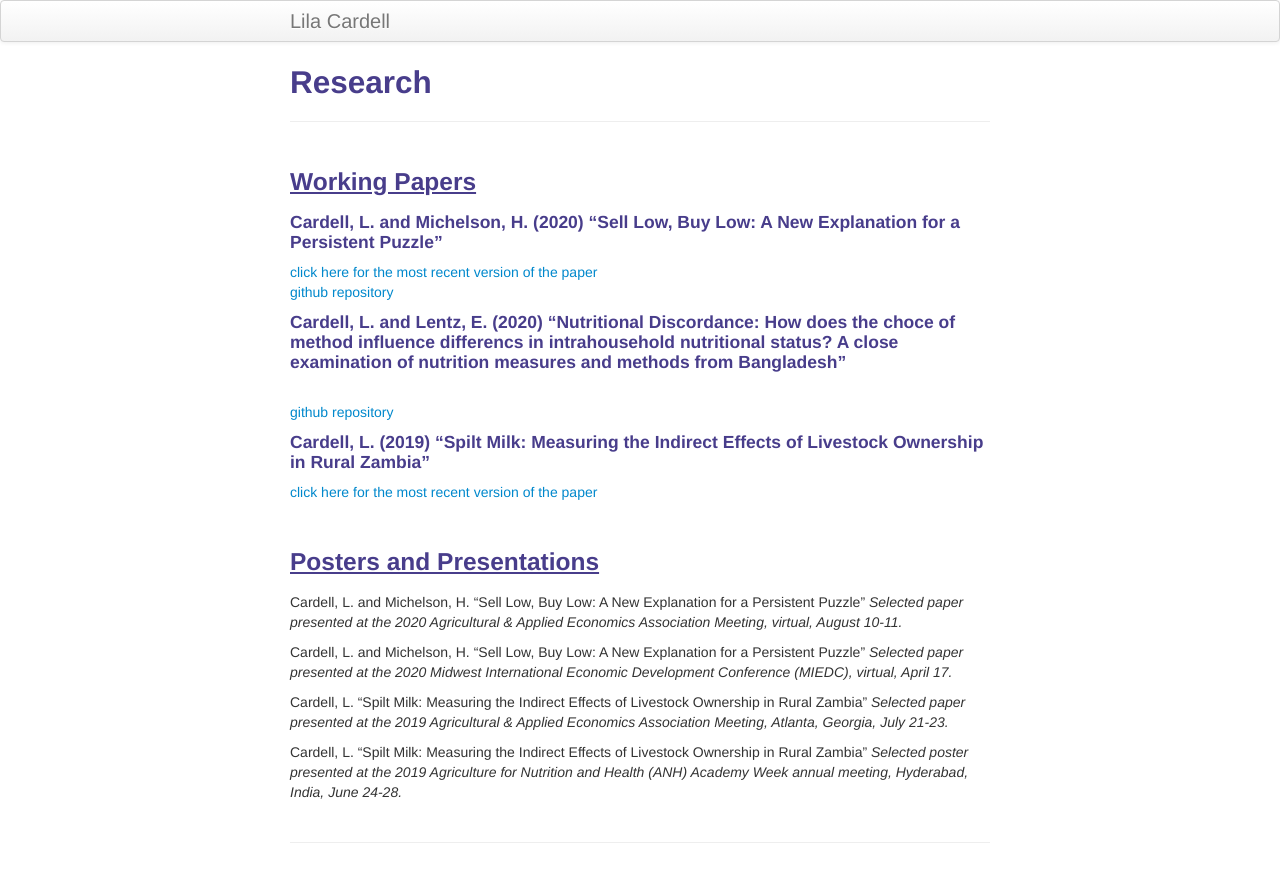
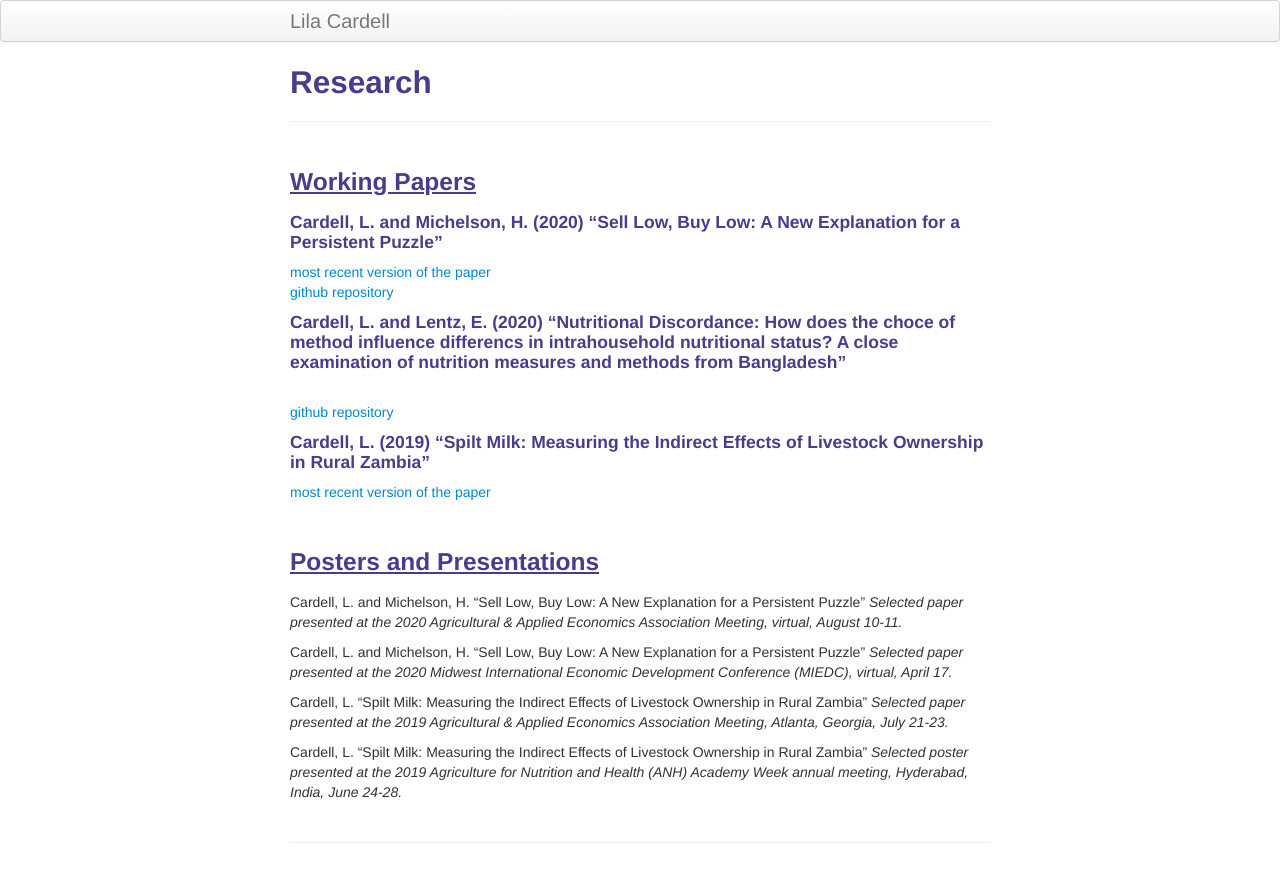
Before and after one commit to lilacardell/lilacardell.github.io, a Jekyll site: the page built from pages/research.md, in a window 1280 px wide. Shown: the top 882 px of the page. Built offline with Jekyll 4.4.1, drawn with Linux system fonts in a browser that asks for light colours.

Commit message:
Update research.md

```diff
--- a/pages/research.md
+++ b/pages/research.md
@@ -8,7 +8,7 @@ description: Lila Cardell's research
 
 #### Cardell, L. and Michelson, H. (2020) "Sell Low, Buy Low: A New Explanation for a Persistent Puzzle"
 <!--*In this paper.*-->
-[click here for the most recent version of the paper]({{ BASE_PATH}}/pages/working_papers/NegativeReturns_101220_manuscript.pdf)
+[most recent version of the paper]({{ BASE_PATH}}/pages/working_papers/NegativeReturns_101220_manuscript.pdf)
 <br>
  <a href="https://github.com/lilacardell/CardellMichelson2020">github repository</a>
 <br>
@@ -16,7 +16,7 @@ description: Lila Cardell's research
 
 #### Cardell, L. and Lentz, E. (2020) "Nutritional Discordance: How does the choce of method influence differencs in intrahousehold nutritional status? A close examination of nutrition measures and methods from Bangladesh"
 <!--*In this paper.
-[click here for the most recent version of the paper]({{ BASE_PATH}}/pages/working_papers/CARDELL_Spilt Milk (2019).pdf)*-->
+[most recent version of the paper]({{ BASE_PATH}}/pages/working_papers/CARDELL_Spilt Milk (2019).pdf)*-->
 <br>
  <a href="https://github.com/lilacardell/BIHS_Project">github repository</a>
 <br>
@@ -25,7 +25,7 @@ description: Lila Cardell's research
 
 #### Cardell, L. (2019) "Spilt Milk: Measuring the Indirect Effects of Livestock Ownership in Rural Zambia"
 <!--*In this paper.*-->
-[click here for the most recent version of the paper]({{ BASE_PATH}}/pages/working_papers/CARDELL_Spilt Milk (2019).pdf)
+[most recent version of the paper]({{ BASE_PATH}}/pages/working_papers/CARDELL_Spilt Milk (2019).pdf)
 
 <br>
 
```
